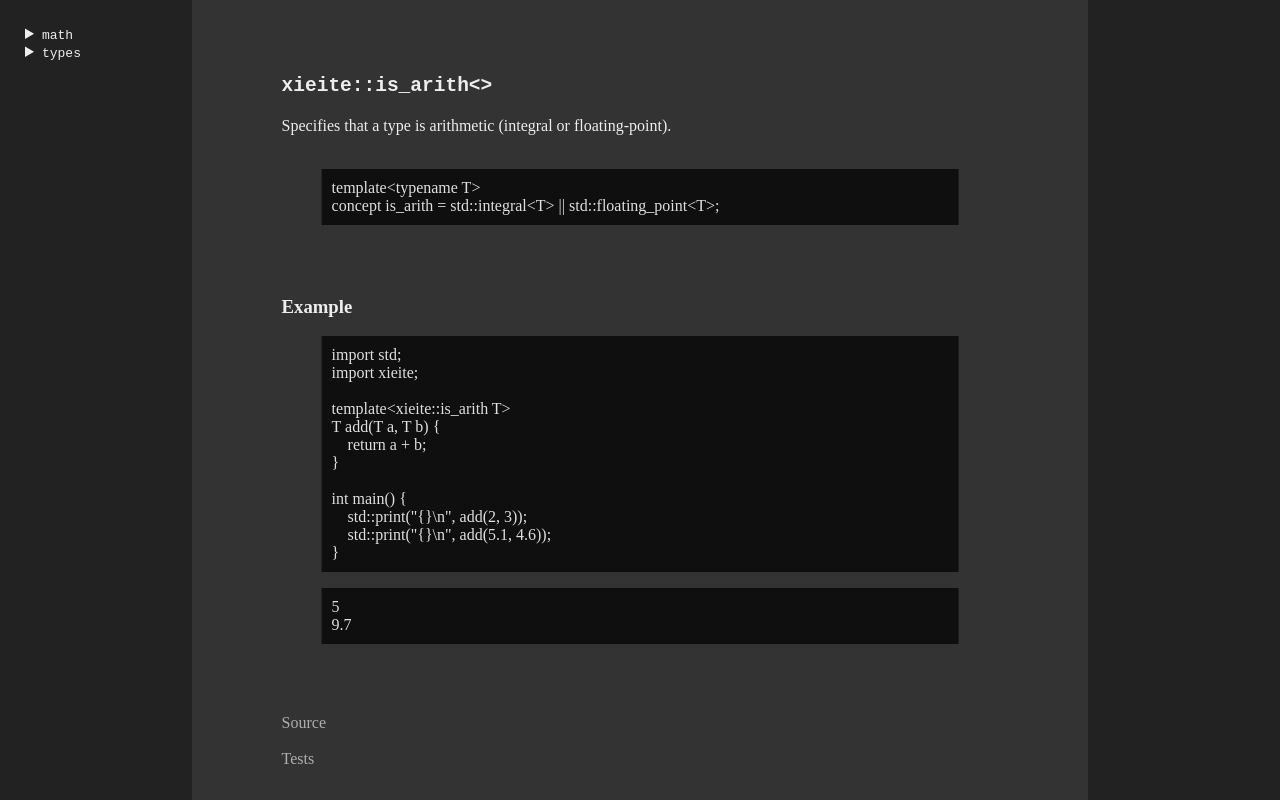
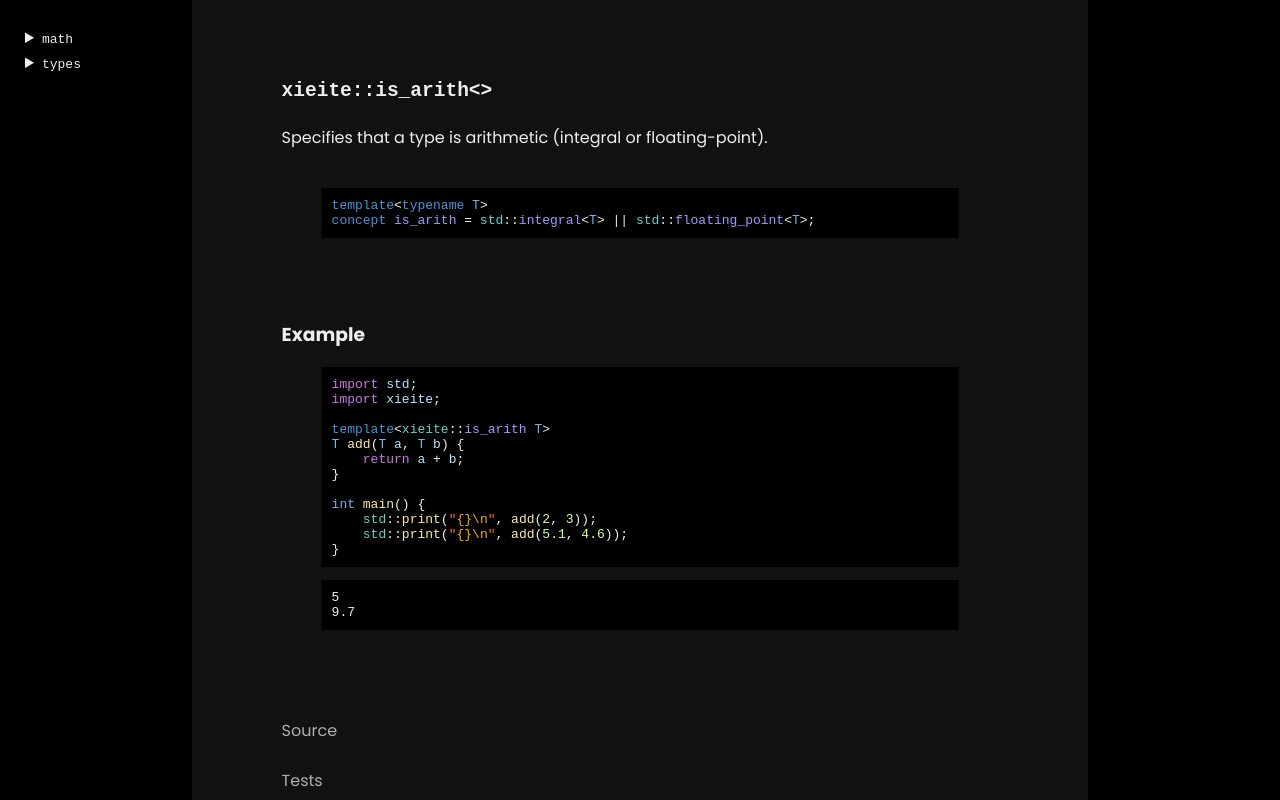
Before and after one commit to xieite/xieite.github.io, a plain HTML site: page docs/is_arith.html in a window 1280 px wide. Drawn offline with Linux system fonts and the light colour scheme.

Commit message:
Update style

```diff
--- a/docs/is_arith.html
+++ b/docs/is_arith.html
@@ -10,37 +10,37 @@
 				<h2><code>xieite::is_arith&lt;&gt;</code></h2>
 				Specifies that a type is arithmetic (integral or floating-point).<br/>
 				<br/>
-				<blockquote>
-					template&lt;typename T&gt;<br/>
-					concept is_arith = std::integral&lt;T&gt; || std::floating_point&lt;T&gt;;
-				</blockquote>
+				<code><blockquote>
+					<k_>template</k_>&lt;<k_>typename</k_> <t_>T</t_>&gt;<br/>
+					<k_>concept</k_> <c_>is_arith</c_> = <m_>std</m_>::<c_>integral</c_>&lt;<t_>T</t_>&gt; || <m_>std</m_>::<c_>floating_point</c_>&lt;<t_>T</t_>&gt;;
+				</blockquote></code>
 				<br/>
 				<br/>
 				<h3>Example</h3>
-				<blockquote>
-					import std;<br/>
-					import xieite;<br/>
+				<code><blockquote>
+					<p_>import</p_> <v_>std</v_>;<br/>
+					<p_>import</p_> <v_>xieite</v_>;<br/>
 					<br/>
-					template&lt;xieite::is_arith T&gt;<br/>
-					T add(T a, T b) {<br/>
-					&nbsp;&nbsp;&nbsp;&nbsp;return a + b;<br/>
+					<k_>template</k_>&lt;<m_>xieite</m_>::<c_>is_arith</c_> <t_>T</t_>&gt;<br/>
+					<t_>T</t_> <f_>add</f_>(<t_>T</t_> <v_>a</v_>, <t_>T</t_> <v_>b</v_>) {<br/>
+					&nbsp;&nbsp;&nbsp;&nbsp;<r_>return</r_> <v_>a</v_> + <v_>b</v_>;<br/>
 					}<br/>
 					<br/>
-					int main() {<br/>
-					&nbsp;&nbsp;&nbsp;&nbsp;std::print("{}\n", add(2, 3));<br/>
-					&nbsp;&nbsp;&nbsp;&nbsp;std::print("{}\n", add(5.1, 4.6));<br/>
+					<t_>int</t_> <f_>main</f_>() {<br/>
+					&nbsp;&nbsp;&nbsp;&nbsp;<m_>std</m_>::<f_>print</f_>(<s_>"<i_>{}\n</i_>"</s_>, <f_>add</f_>(<n_>2</n_>, <n_>3</n_>));<br/>
+					&nbsp;&nbsp;&nbsp;&nbsp;<m_>std</m_>::<f_>print</f_>(<s_>"<i_>{}\n</i_>"</s_>, <f_>add</f_>(<n_>5.1</n_>, <n_>4.6</n_>));<br/>
 					}
-				</blockquote>
-				<blockquote>
+				</blockquote></code>
+				<code><blockquote>
 					5<br/>
 					9.7
-				</blockquote>
+				</blockquote></code>
 				<br/>
 				<br/>
 				<br/>
-				<a href="https://github.com/Eczbek/xieite/blob/main/src/abs.cpp">Source</a><br/>
+				<a href="https://github.com/Eczbek/xieite/blob/main/src/is_arith.cpp">Source</a><br/>
 				<br/>
-				<a href="https://github.com/Eczbek/xieite/blob/main/test/abs.cpp">Tests</a>
+				<a href="https://github.com/Eczbek/xieite/blob/main/test/is_arith.cpp">Tests</a>
 			</div>
 		</div>
 		<iframe id="_3" src="../links.html" frameborder="0"></iframe>
--- a/style.css
+++ b/style.css
@@ -1,3 +1,17 @@
+@import url('https://fonts.googleapis.com/css2?family=Poppins:ital,wght@0,100;0,200;0,300;0,400;0,500;0,600;0,700;0,800;0,900;1,100;1,200;1,300;1,400;1,500;1,600;1,700;1,800;1,900&family=Quicksand:wght@300..700&display=swap');
+
+:root {
+	--primary-light: #F4F4F2;
+	--secondary-light: #E8E8E8;
+	--primary-dark: #495464;
+	--secondary-dark: #afb2bb;
+}
+
+:root {
+	font-family: "Poppins", sans-serif;
+	color: var(--primary-dark)
+}
+
 html, body {
 	width: 100%;
 	height: 100%;
@@ -34,8 +48,8 @@ html, body {
 }
 
 blockquote {
-	background-color: #0f0f0f;
-	color: #dfdfdf;
+	background-color: #000000;
+
 	padding: 10px;
 }
 
@@ -50,20 +64,23 @@ summary {
 
 tab { padding-left: 2em }
 
-w_ { color: #eee; } /* comments */
-k_ { color: #eee; } /* keywords */
-t_ { color: #eee; } /* types */
-v_ { color: #eee; } /* variables */
-c_ { color: #eee; } /* concepts */
-m_ { color: #eee; } /* namespaces */
-f_ { color: #eee; } /* functions */
-a_ { color: #eee; } /* attributes */
-s_ { color: #eee; } /* strings */
-n_ { color: #eee; } /* numbers */
-p_ { color: #eee; } /* preprocessor */
+w_ { color: #2c2c2c; } /* comments */
+k_ { color: #4b92da; } /* keywords */
+r_ { color: #ca78e3; } /* control flow */
+t_ { color: #76b1ec; } /* types */
+v_ { color: #b0e8fe; } /* variables */
+c_ { color: #a099ff; } /* concepts */
+m_ { color: #63d2c8; } /* namespaces */
+f_ { color: #ffeca1; } /* functions */
+a_ { color: #bb9569; } /* attributes */
+s_ { color: #fc662a; } /* strings */
+n_ { color: #d6ffa1; } /* numbers */
+/* p_ { color: #ff7d20; } preprocessor */
+p_ { color: #ca78e3; } /* preprocessor */
+i_ { color: #ffae00; } /* special */
 
 #_0 {
-	background-color: #222;
+	background-color: #000000;
 	color: #aaa;
 }
 
@@ -71,7 +88,7 @@ p_ { color: #eee; } /* preprocessor */
 	width: 70%;
 	height: 100%;
 
-	background-color: #333;
+	background-color: #111111;
 	color: #eee;
 
 	overflow: scroll;
```
Also changed, not shown: docs/abs.html (+15 -14 lines), docs/try_unsigned.html (+15 -15 lines), index.html (+11 -3 lines).
